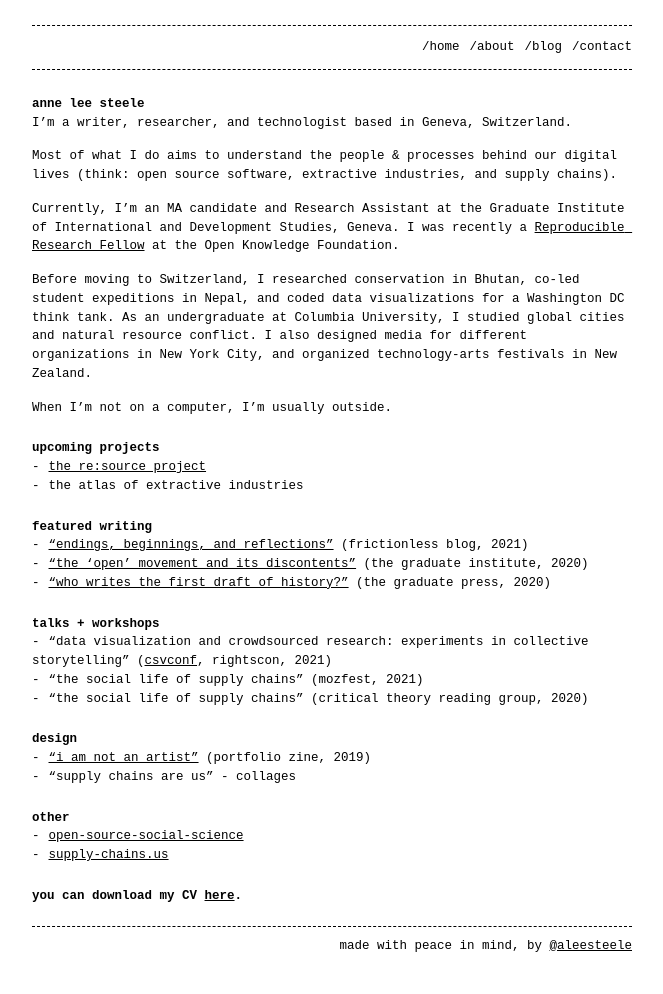
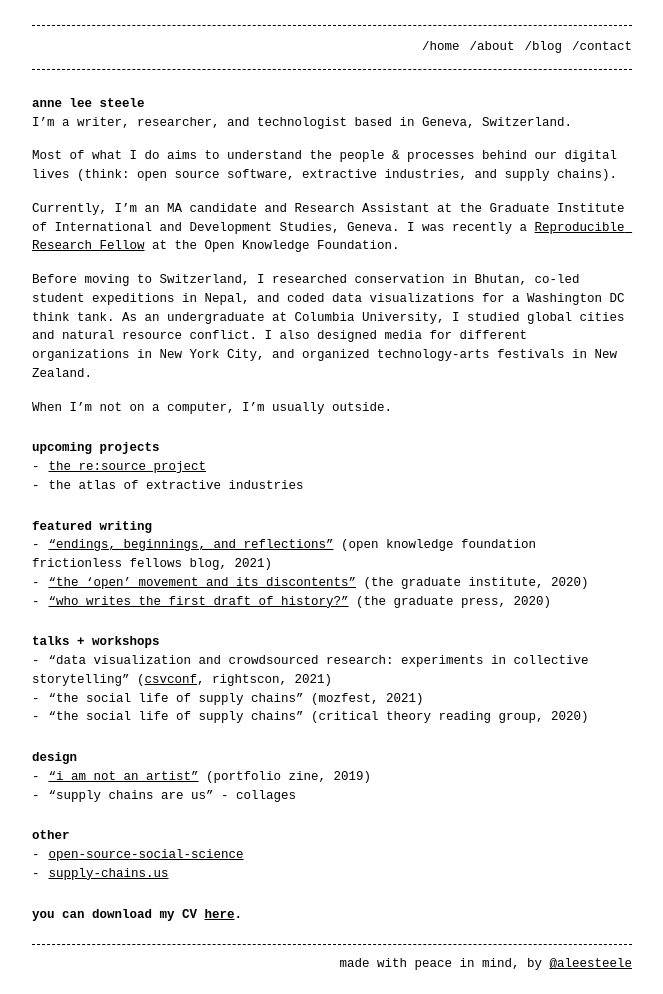
Before and after one commit to riggraz/no-style-please, a Jekyll site: the page built from about.md, in a window 1280 px wide. Shown: the whole page, without its empty margins (308-971 px from the left). Built offline with Jekyll 4.4.1, drawn with Linux system fonts in a browser that asks for light colours.

Commit message:
added frictionless here

```diff
--- a/about.md
+++ b/about.md
@@ -22,7 +22,7 @@ When I'm not on a computer, I'm usually outside.
 - the atlas of extractive industries
 
 # featured writing
-- <a href="https://fellows.frictionlessdata.io/blog/anne-final-blog/">"endings, beginnings, and reflections"</a> (frictionless blog, 2021)
+- <a href="https://fellows.frictionlessdata.io/blog/anne-final-blog/">"endings, beginnings, and reflections"</a> (open knowledge foundation frictionless fellows blog, 2021)
 - <a href="https://www.graduateinstitute.ch/communications/news/open-movement-and-its-discontents">"the 'open' movement and its discontents"</a> (the graduate institute, 2020)
 - <a href="https://thegraduatepress.org/2020/11/16/who-writes-the-first-draft-of-history/">"who writes the first draft of history?"</a> (the graduate press, 2020)
 
```
